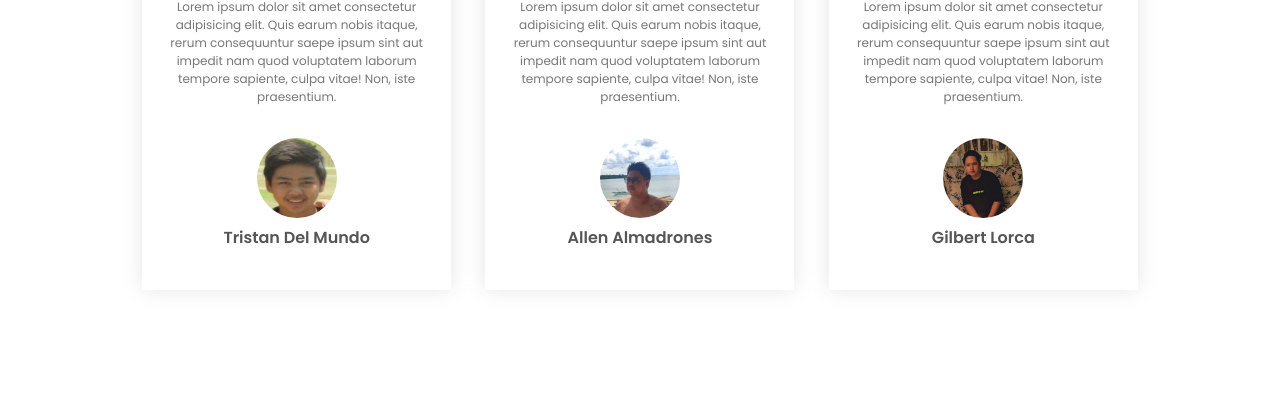
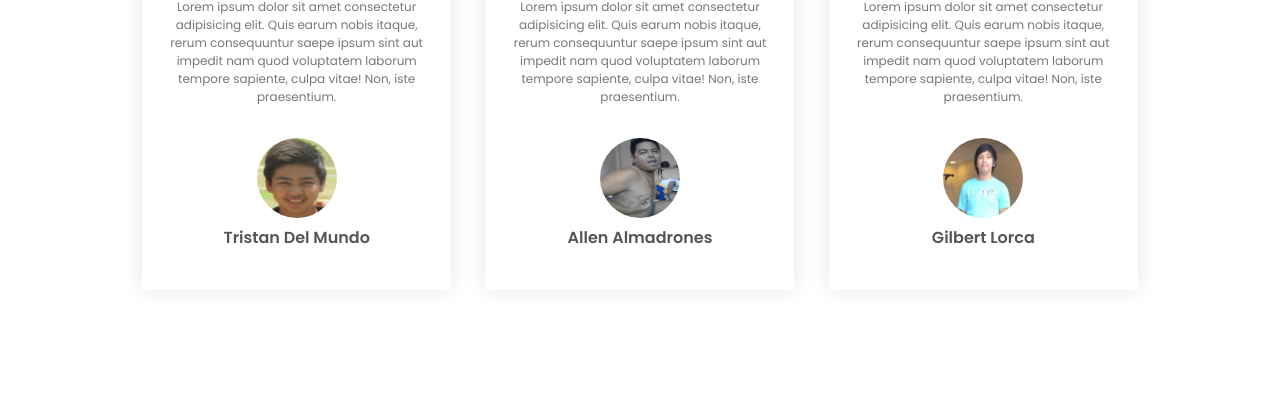
Before and after one commit to JAMESJONE96/Mini-Proj-1, a plain HTML site: page index.html in a window 1280 px wide. Shown: the part 3220-3618 px from the top of the page. Drawn offline with Linux system fonts and the light colour scheme.

Commit message:
changed testimonials photos

```diff
--- a/index.html
+++ b/index.html
@@ -160,13 +160,13 @@
         <div class="col-3">&#8222;
           <p>Lorem ipsum dolor sit amet consectetur adipisicing elit. Quis earum nobis itaque, rerum consequuntur saepe
             ipsum sint aut impedit nam quod voluptatem laborum tempore sapiente, culpa vitae! Non, iste praesentium.</p>
-          <img src="./images/allen.jpg" alt="Tristan">
+          <img src="./images/allen2.jpg" alt="Tristan">
           <h3>Allen Almadrones</h3>
         </div>
         <div class="col-3">&#8222;
           <p>Lorem ipsum dolor sit amet consectetur adipisicing elit. Quis earum nobis itaque, rerum consequuntur saepe
             ipsum sint aut impedit nam quod voluptatem laborum tempore sapiente, culpa vitae! Non, iste praesentium.</p>
-          <img src="./images/gebi.jpg" alt="Tristan">
+          <img src="./images/gebi2.png" alt="Tristan">
           <h3>Gilbert Lorca</h3>
         </div>
       </div>
```
Also changed, not shown: images/allen2.jpg (added), images/gebi2.png (added).
